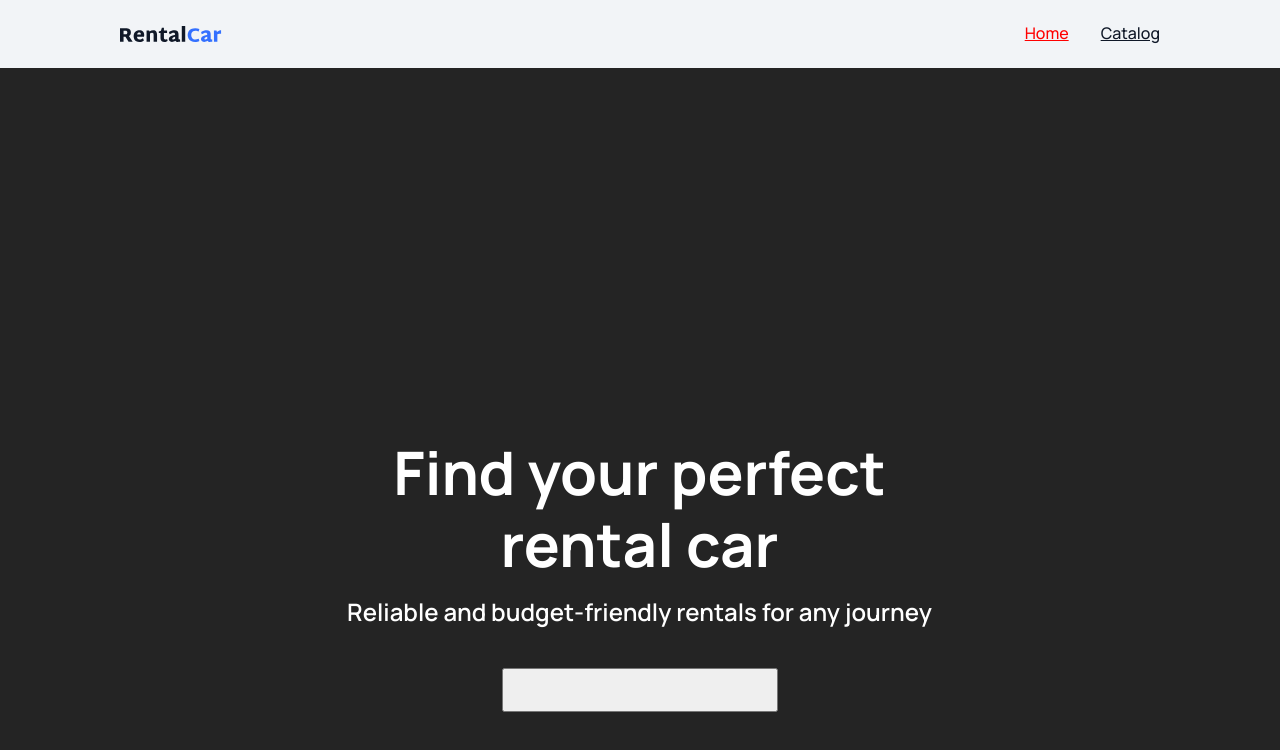
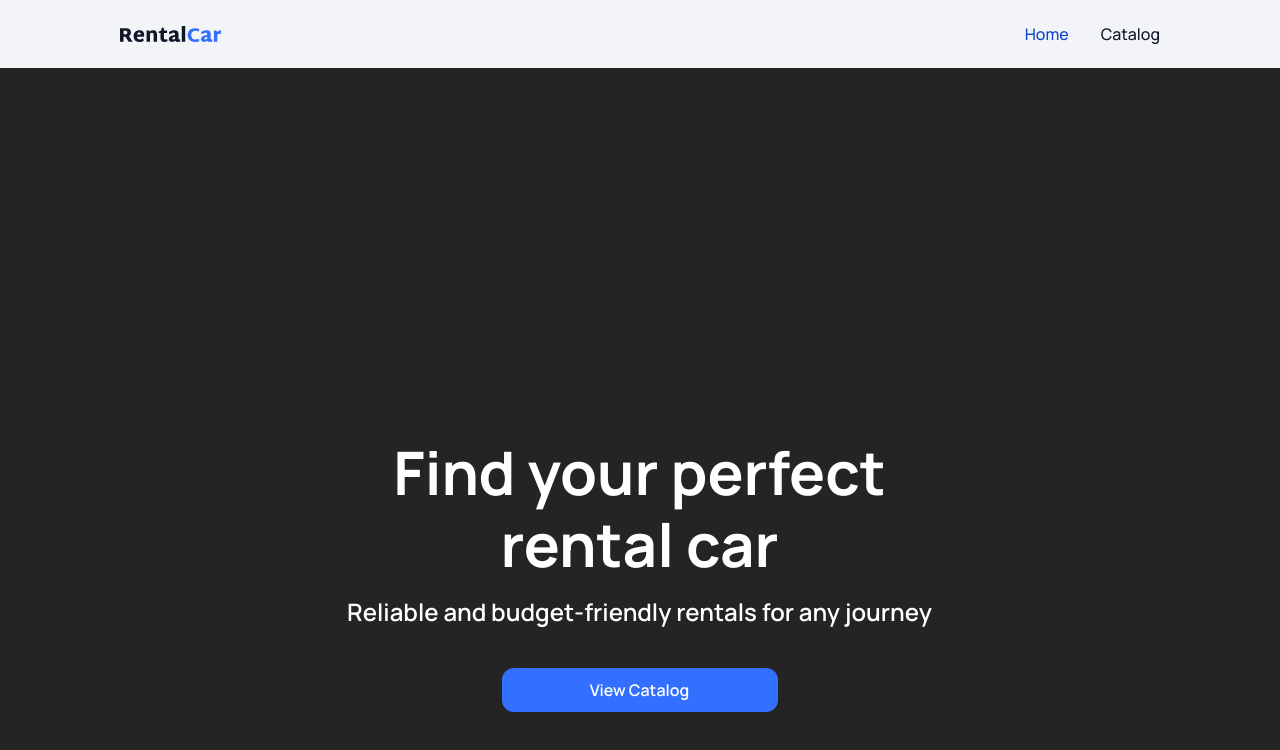
Before and after one commit to Vitalii-Artiukh/rental-car, a React (Vite) app: page / in a window 1280 px wide. Shown: the top 750 px of the page. Built offline with nearby package versions, Linux system fonts and the light colour scheme.

Commit message:
link-button-home-page

```diff
--- a/src/components/App/App.jsx
+++ b/src/components/App/App.jsx
@@ -1,14 +1,9 @@
-import { Suspense } from "react";
 import { Route, Routes } from "react-router-dom";
 
-import Header from "../Header/Header";
 import CatalogPage from "../../pages/CatalogPage/CatalogPage";
 import DetailsPage from "../../pages/DetailsPage/DetailsPage";
 import HomePage from "../../pages/HomePage/HomePage";
 import NotFoundPage from "../../pages/NotFoundPage/NotFoundPage";
-import css from "./App.module.css";
-import Container from "../ui/Container/Container";
-import Loader from "../ui/Loader/Loader";
 import SharedLayout from "../ui/SharedLayout";
 
 function App() {
--- a/src/components/Header/Header.module.css
+++ b/src/components/Header/Header.module.css
@@ -23,7 +23,7 @@
 }
 
 .active {
-  color: red;
+  color: var(--button-hover);
 }
 
 .linkWrapper {
@@ -31,5 +31,6 @@
   gap: 32px;
   font-weight: 500;
   font-size: 16px;
+  line-height: 1.25;
   color: var(--main);
 }
--- a/src/components/ui/Button/Button.jsx
+++ b/src/components/ui/Button/Button.jsx
@@ -1,5 +1,6 @@
 import clsx from "clsx";
 import css from "./Button.module.css";
+import { Link } from "react-router-dom";
 
 const Button = ({
   variant = "default",
@@ -7,6 +8,7 @@ const Button = ({
   className,
   type = "button",
   onClick,
+  to,
   children,
 }) => {
   const styles = clsx(
@@ -17,9 +19,16 @@ const Button = ({
     className && className
   );
   return (
-    <button type={type} className={styles} style={{ width }} onClick={onClick}>
-      {children}
-    </button>
+    <Link to={to} className={styles}>
+      <button
+        type={type}
+        style={{ width }}
+        onClick={onClick}
+        className={css.btn}
+      >
+        {children}
+      </button>
+    </Link>
   );
 };
 
--- a/src/components/ui/Button/Button.module.css
+++ b/src/components/ui/Button/Button.module.css
@@ -0,0 +1,65 @@
+.default,
+.long,
+.transparent {
+  display: flex;
+  align-items: center;
+  justify-content: center;
+  border-radius: 12px;
+  height: 44px;
+  padding: 12px 0;
+  cursor: pointer;
+  outline: none;
+  transition: var(--primary-transition);
+}
+
+.default,
+.transparent {
+  width: 156px;
+}
+
+.long {
+  width: 276px;
+}
+
+.transparent {
+  background-color: transparent;
+  border: 1px solid var(--button);
+}
+
+.default .btn,
+.long .btn,
+.transparent .btn {
+  background-color: inherit;
+  cursor: pointer;
+  font-weight: 600;
+  font-size: 16px;
+  line-height: 1.25;
+  border: none;
+}
+
+.default .btn,
+.long .btn {
+  color: var(--white);
+}
+
+.transparent .btn {
+  color: var(--main);
+}
+
+.default,
+.long {
+  background-color: var(--button);
+  border: none;
+}
+
+.default:hover,
+.long:hover,
+.default:focus,
+.long:focus {
+  background-color: var(--button-hover);
+}
+
+.transparent:hover,
+.transparent:focus {
+  border-color: var(--button-hover);
+}
--- a/src/index.css
+++ b/src/index.css
@@ -36,6 +36,7 @@ body {
 
 a {
   color: inherit;
+  text-decoration: none;
 }
 
 h1,
--- a/src/pages/HomePage/HomePage.jsx
+++ b/src/pages/HomePage/HomePage.jsx
@@ -1,3 +1,4 @@
+import Button from "../../components/ui/Button/Button";
 import css from "./HomePage.module.css";
 
 const HomePage = () => {
@@ -7,7 +8,9 @@ const HomePage = () => {
       <p className={css.paragraph}>
         Reliable and budget-friendly rentals for any journey
       </p>
-      <button type="button" style={{ width: 276, height: 44 }}></button>
+      <Button type="button" to={"/catalog"} variant="long">
+        View Catalog
+      </Button>
     </div>
   );
 };
--- a/src/pages/HomePage/HomePage.module.css
+++ b/src/pages/HomePage/HomePage.module.css
@@ -1,9 +1,12 @@
 .homeWrapper {
+  display: flex;
+  flex-direction: column;
+  align-items: center;
   max-width: 1440px;
-  /* height: 700px; */
   padding: 436px 329px 60px 328px;
   text-align: center;
   margin: 0 auto;
+  align-items: center;
 }
 
 .title {
```
